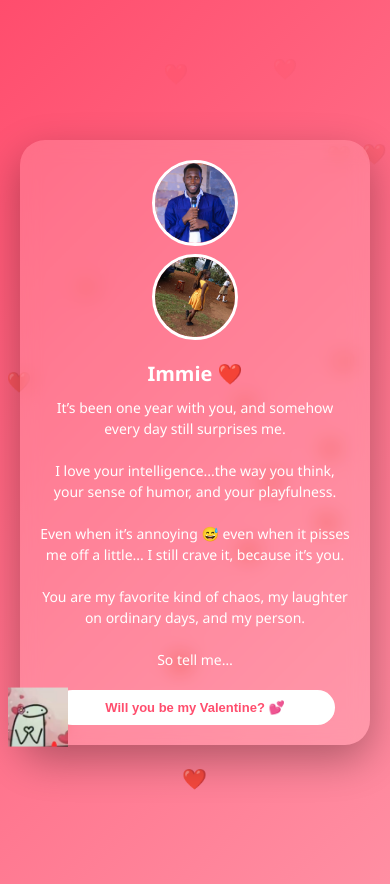
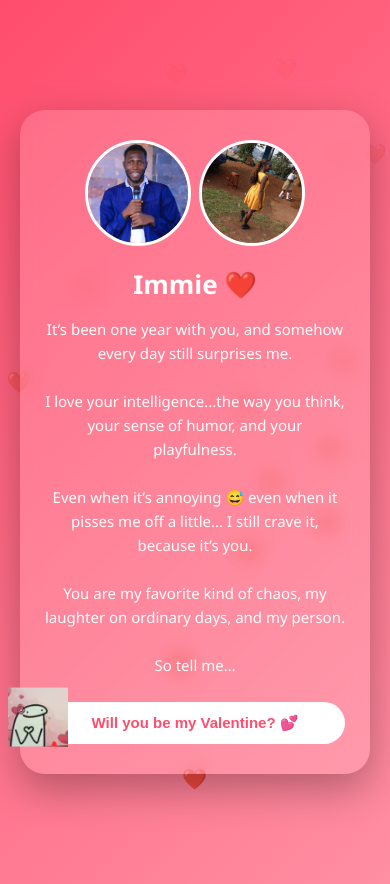
Before and after one commit to Timo256-op/val, a plain HTML site: page index.html in a window 390 px wide. Shown: the top 884 px of the page. Drawn offline with Linux system fonts and the light colour scheme.

Commit message:
Increase card size on mobile screens

```diff
--- a/index.html
+++ b/index.html
@@ -188,35 +188,36 @@
 
     @media (max-width: 480px) {
       .card {
-        padding: 20px;
+        padding: 30px 25px;
         width: 95%;
       }
 
       .photos {
-        flex-direction: column;
+        flex-direction: row;
         align-items: center;
       }
 
       .photos img {
-        width: 80px;
-        height: 80px;
+        width: 100px;
+        height: 100px;
       }
 
       h1 {
-        font-size: 20px;
+        font-size: 26px;
+        margin-bottom: 15px;
       }
 
       .message {
-        font-size: 14px;
-        line-height: 1.5;
-        margin-bottom: 20px;
+        font-size: 15px;
+        line-height: 1.6;
+        margin-bottom: 25px;
       }
 
       button {
-        padding: 10px 16px;
-        font-size: 13px;
+        padding: 12px 24px;
+        font-size: 15px;
         width: 100%;
-        max-width: 280px;
+        max-width: 300px;
       }
 
       .stick-left {
```
